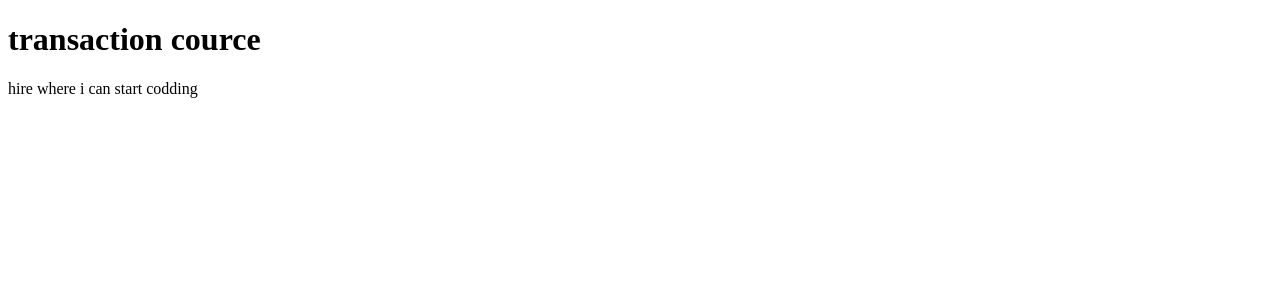
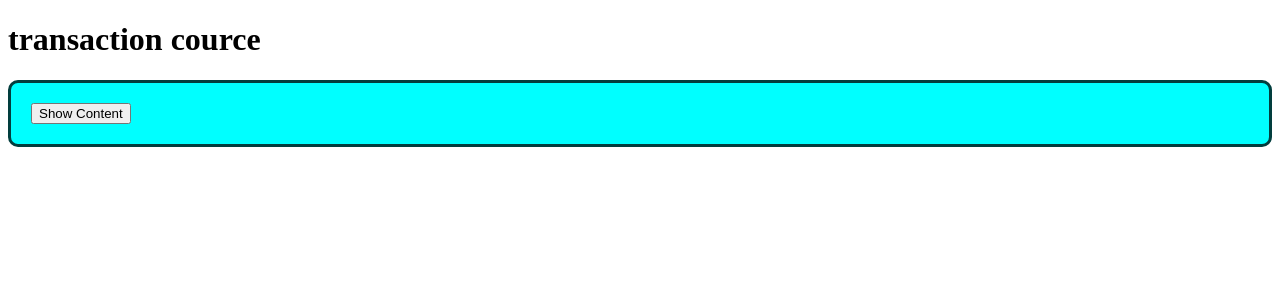
Before and after one commit to jalilDahbi/vue-transactions, a Vue app: page / in a window 1280 px wide. Shown: the top 300 px of the page. Built offline with nearby package versions, Linux system fonts and the light colour scheme.

Commit message:
add transition in the content

```diff
--- a/src/App.vue
+++ b/src/App.vue
@@ -1,5 +1,7 @@
 <script setup>
+import { ref } from 'vue';
 
+const showContent = ref(false)
 </script>
 
 <template>
@@ -7,11 +9,34 @@
     <h1>transaction cource</h1>
   </header>
 
-  <main>
-    hire where i can start codding
+  <main class="main">
+    <button @click="showContent = !showContent">
+      {{ showContent ? "Hide" : "Show" }} Content
+    </button>
+    <transition>
+      <ul v-if="showContent">
+        <li>item1</li>
+        <li>item3</li>
+        <li>item3</li>
+      </ul>
+    </transition>
   </main>
 </template>
 
 <style scoped>
+.main {
+background-color: aqua;
+padding: 20px;
+border: 3px solid rgb(2, 62, 62);
+border-radius: 10px;
+}
+.v-enter-active,
+.v-leave-active {
+  transition: opacity 0.5s ease;
+}
 
+.v-enter-from,
+.v-leave-to {
+  opacity: 0;
+}
 </style>
```
